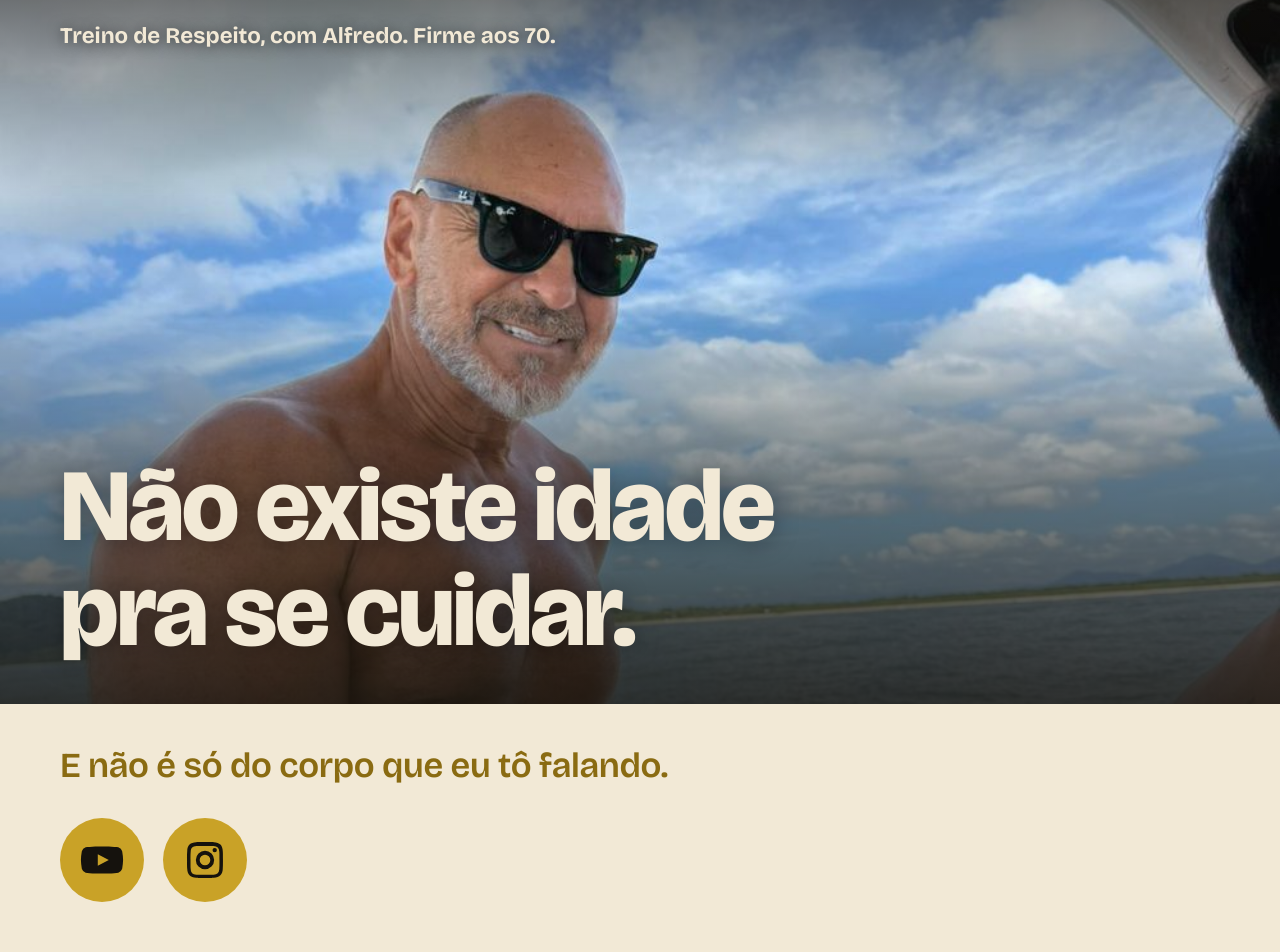
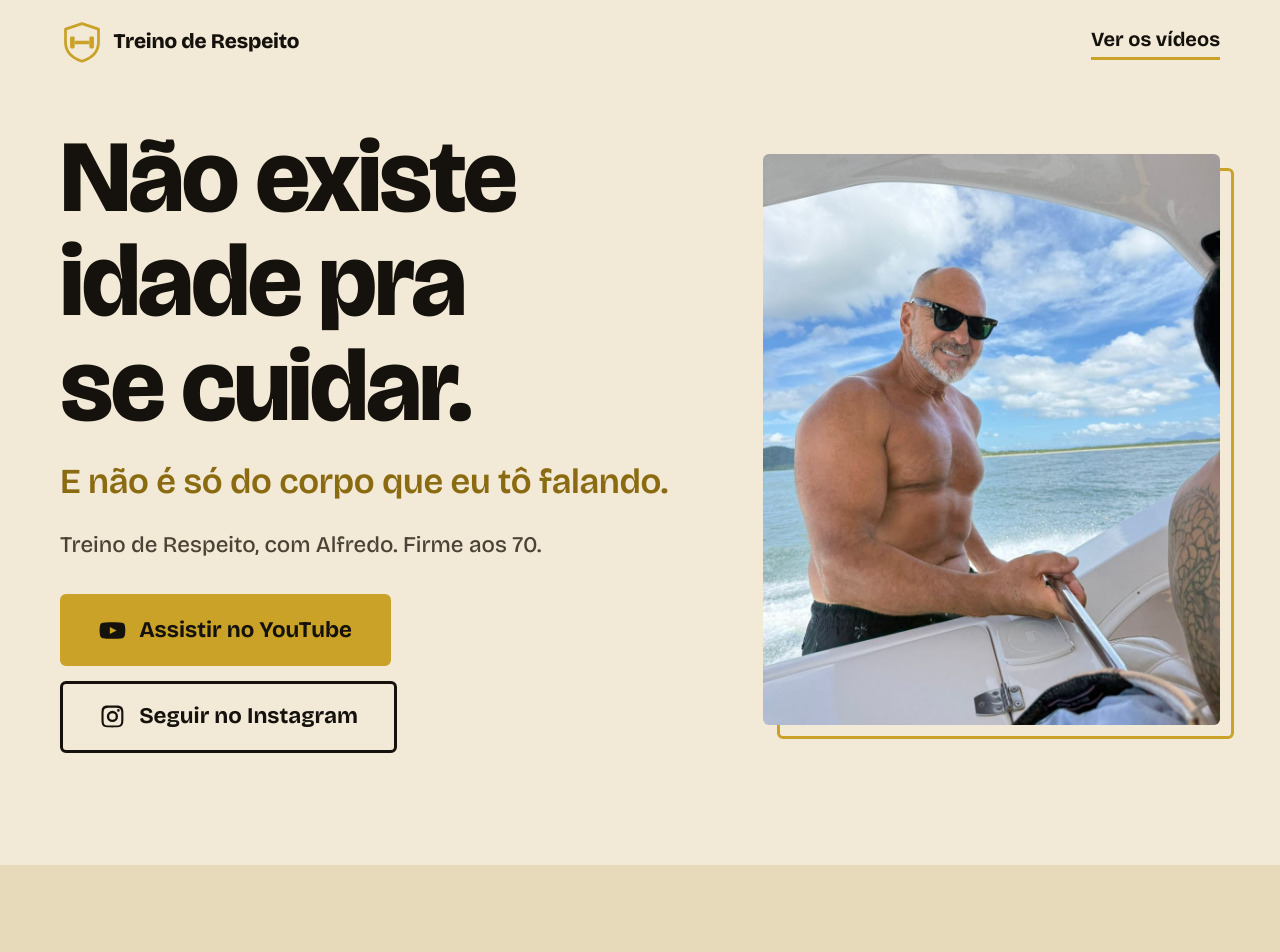
Before and after one commit to ByTech-3/ByTech-3-treino-de-respeito, a plain HTML site: page index.html in a window 1280 px wide. Shown: the top 952 px of the page. Drawn offline with nearby package versions, Linux system fonts and the light colour scheme; no server answers.

Commit message:
Volta à abertura original (cabeçalho, frase à esquerda, foto à direita, botões)
Desfaz o modelo 4 com as logos.

Co-Authored-By: Claude Fable 5.1 <noreply@anthropic.com>
Claude-Session: https://claude.ai/code/session_01MMuTZispBeiFGdaosDBEin

```diff
--- a/estilo.css
+++ b/estilo.css
@@ -73,42 +73,41 @@ ul { margin: 0; padding: 0; list-style: none; }
 .botao--vazado:hover { background: var(--preto); border-color: var(--preto); color: var(--areia); }
 .botao svg { width: 1.2em; height: 1.2em; flex: none; }
 
-/* Abertura: foto de borda a borda, assinatura em cima e manchete dentro da foto */
-.abertura { padding-block: 0 var(--bloco); }
-.abertura__capa { position: relative; margin: 0; }
-.abertura__capa img { width: 100%; aspect-ratio: 4 / 5; object-fit: cover; object-position: 50% 30%; display: block; }
-.abertura__capa::before {   /* escurece o topo (assinatura) e a base (manchete) para o texto ler bem */
-  content: ""; position: absolute; inset: 0; pointer-events: none;
-  background:
-    linear-gradient(to bottom, rgba(21,18,13,.55) 0%, rgba(21,18,13,0) 28%),
-    linear-gradient(to top, rgba(21,18,13,.84) 0%, rgba(21,18,13,.45) 34%, rgba(21,18,13,0) 60%);
+/* Topo */
+.topo { padding-block: 1.25rem; }
+.topo__linha { display: flex; align-items: center; justify-content: space-between; gap: 1rem; }
+.marca { display: inline-flex; align-items: center; gap: 0.6rem; text-decoration: none; font-weight: 800; font-size: clamp(1.05rem, 0.8rem + 1vw, 1.3rem); letter-spacing: -0.01em; white-space: nowrap; }
+.marca svg { width: 44px; height: 44px; flex: none; }
+.topo__link { font-weight: 700; font-size: clamp(1rem, 0.8rem + 0.8vw, 1.25rem); text-decoration: none; border-bottom: 3px solid var(--ouro); padding-bottom: 2px; white-space: nowrap; }
+.topo__link:hover { border-color: var(--preto); }
+
+/* Abertura */
+.abertura { padding-block: clamp(1.5rem, 1rem + 2vw, 3.5rem) var(--bloco); }
+.abertura__grade { display: grid; gap: 2rem; align-items: center; }
+.abertura__foto { margin: 0; }
+.moldura { position: relative; display: block; }
+.moldura img { aspect-ratio: 4 / 5; width: 100%; object-fit: cover; border-radius: var(--raio); }
+.moldura::after {           /* moldura dourada deslocada: o detalhe "chique" */
+  content: ""; position: absolute; inset: 0; transform: translate(14px, 14px);
+  border: 3px solid var(--ouro); border-radius: var(--raio); pointer-events: none; z-index: -1;
 }
-.abertura__sobre { position: absolute; inset: 0; display: flex; flex-direction: column; justify-content: space-between; padding-block: 1.2rem clamp(1.2rem, 1rem + 2vw, 2.5rem); }
-.abertura__assinatura { color: var(--areia); font-weight: 700; text-shadow: 0 1px 14px rgba(0,0,0,.6); }
-.abertura__sobre .manchete { color: var(--areia); max-width: 14ch; text-shadow: 0 2px 24px rgba(0,0,0,.35); }
 .manchete { font-size: var(--t-manchete); }
-.abertura__texto { padding-top: clamp(1.5rem, 1rem + 2vw, 2.5rem); }
+.manchete + .sub { margin-top: 0.6em; }
 .sub { font-size: var(--t-grande); font-weight: 600; line-height: 1.2; color: var(--ouro-fundo); letter-spacing: -0.01em; text-wrap: balance; }
+.assinatura { margin-top: 1.6rem; font-weight: 500; color: var(--preto-suave); }
+.acoes { display: flex; flex-wrap: wrap; gap: 0.9rem; margin-top: 2rem; }
+.acoes .botao { flex: 1 1 260px; }
 
-/* Logos clicáveis: círculos dourados grandes, fáceis de tocar */
-.redes { display: flex; gap: 1.2rem; margin-top: 2rem; }
-.rede {
-  display: inline-flex; align-items: center; justify-content: center;
-  width: 84px; height: 84px; border-radius: 50%;
-  background: var(--ouro); color: var(--preto);
-  transition: background 150ms ease, transform 150ms ease;
-}
-.rede svg { width: 44px; height: 44px; }
-.rede:hover { background: var(--ouro-escuro); }
-.rede:active { transform: translateY(1px); }
-
-/* Entrada da manchete: a única animação da página */
+/* Entrada do título: a única animação da página */
 @keyframes subir { from { transform: translateY(16px); opacity: 0.35; } to { transform: none; opacity: 1; } }
-.abertura__sobre .manchete { animation: subir 700ms cubic-bezier(0.2, 0.7, 0.2, 1) both; }
+.abertura__texto > * { animation: subir 700ms cubic-bezier(0.2, 0.7, 0.2, 1) both; }
+.abertura__texto > :nth-child(2) { animation-delay: 90ms; }
+.abertura__texto > :nth-child(3) { animation-delay: 180ms; }
+.abertura__texto > :nth-child(4) { animation-delay: 270ms; }
 @media (prefers-reduced-motion: reduce) {
   html { scroll-behavior: auto; }
-  .abertura__sobre .manchete { animation: none; }
-  .botao, .rede, .video__capa img { transition: none; }
+  .abertura__texto > * { animation: none; }
+  .botao, .video__capa img { transition: none; }
 }
 
 /* Faixas e títulos de seção */
@@ -170,10 +169,9 @@ ul { margin: 0; padding: 0; list-style: none; }
   .sobre { grid-template-columns: 5fr 7fr; gap: 3.5rem; }
   .rodape__linha { grid-template-columns: 1fr auto; align-items: baseline; }
 }
-@media (min-width: 760px) {
-  .abertura__capa img { aspect-ratio: 16 / 9; max-height: 88vh; object-position: 50% 25%; }
-}
 @media (min-width: 980px) {
+  .abertura__grade { grid-template-columns: 7fr 5fr; gap: 4rem; }
+  .abertura__foto { order: 2; }
   .videos { grid-template-columns: repeat(3, 1fr); }
   .vida { grid-template-columns: repeat(4, 1fr); gap: 1.6rem; }
   .acoes .botao { flex: 0 1 auto; min-width: 260px; }
--- a/index.html
+++ b/index.html
@@ -19,21 +19,37 @@
 </head>
 <body>
 
+<header class="topo">
+  <div class="miolo topo__linha">
+    <a class="marca" href="#" aria-label="Treino de Respeito, início">
+      <svg viewBox="0 0 48 48" aria-hidden="true"><path d="M24 4 42 10v14c0 12-9 18-18 21C15 42 6 36 6 24V10z" fill="none" stroke="#C9A227" stroke-width="3" stroke-linejoin="round"/><rect x="16" y="22.5" width="16" height="4" rx="1" fill="#C9A227"/><rect x="11" y="18" width="5" height="13" rx="1.5" fill="#C9A227"/><rect x="32" y="18" width="5" height="13" rx="1.5" fill="#C9A227"/></svg>
+      <span>Treino de Respeito</span>
+    </a>
+    <a class="topo__link" href="#videos">Ver os vídeos</a>
+  </div>
+</header>
+
 <main>
   <section class="abertura">
-    <figure class="abertura__capa">
-      <img src="fotos/capa.jpg" width="1000" height="1250" alt="Alfredo sorrindo na lancha, de óculos escuros, com o mar e o céu azul ao fundo." fetchpriority="high">
-      <div class="miolo abertura__sobre">
-        <p class="abertura__assinatura">Treino de Respeito, com Alfredo. Firme aos 70.</p>
+    <div class="miolo abertura__grade">
+      <div class="abertura__texto">
         <h1 class="manchete">Não existe idade pra se cuidar.</h1>
+        <p class="sub">E não é só do corpo que eu tô falando.</p>
+        <p class="assinatura">Treino de Respeito, com Alfredo. Firme aos 70.</p>
+        <div class="acoes">
+          <a class="botao" data-link="youtube" href="https://www.youtube.com/@alfredoluizbertoli" target="_blank" rel="noopener">
+            <svg viewBox="0 0 24 24" aria-hidden="true"><path fill="currentColor" d="M23 7.2a3 3 0 0 0-2.1-2.1C19 4.6 12 4.6 12 4.6s-7 0-8.9.5A3 3 0 0 0 1 7.2 31 31 0 0 0 .5 12 31 31 0 0 0 1 16.8a3 3 0 0 0 2.1 2.1c1.9.5 8.9.5 8.9.5s7 0 8.9-.5a3 3 0 0 0 2.1-2.1 31 31 0 0 0 .5-4.8 31 31 0 0 0-.5-4.8ZM9.7 15.1V8.9l6 3.1-6 3.1Z"/></svg>
+            Assistir no YouTube
+          </a>
+          <a class="botao botao--vazado" data-link="instagram" href="https://www.instagram.com/bertolialfredo" target="_blank" rel="noopener">
+            <svg viewBox="0 0 24 24" aria-hidden="true"><path fill="currentColor" d="M12 2.2c3.2 0 3.6 0 4.8.1 3.2.1 4.8 1.7 4.9 4.9.1 1.3.1 1.6.1 4.8s0 3.6-.1 4.8c-.1 3.2-1.7 4.8-4.9 4.9-1.3.1-1.6.1-4.8.1s-3.6 0-4.8-.1c-3.3-.1-4.8-1.7-4.9-4.9C2.2 15.6 2.2 15.2 2.2 12s0-3.6.1-4.8C2.4 3.9 4 2.4 7.2 2.3 8.4 2.2 8.8 2.2 12 2.2Zm0 2.1c-3.1 0-3.5 0-4.7.1-2.1.1-3 1.1-3.1 3.1-.1 1.2-.1 1.6-.1 4.7s0 3.5.1 4.7c.1 2 1 3 3.1 3.1 1.2.1 1.6.1 4.7.1s3.5 0 4.7-.1c2-.1 3-1.1 3.1-3.1.1-1.2.1-1.6.1-4.7s0-3.5-.1-4.7c-.1-2-1.1-3-3.1-3.1-1.2-.1-1.6-.1-4.7-.1Zm0 2.7a5 5 0 1 1 0 10 5 5 0 0 1 0-10Zm0 2.1a2.9 2.9 0 1 0 0 5.8 2.9 2.9 0 0 0 0-5.8Zm5.3-3.7a1.2 1.2 0 1 1 0 2.4 1.2 1.2 0 0 1 0-2.4Z"/></svg>
+            Seguir no Instagram
+          </a>
+        </div>
       </div>
-    </figure>
-    <div class="miolo abertura__texto">
-      <p class="sub">E não é só do corpo que eu tô falando.</p>
-      <ul class="redes">
-        <li><a class="rede" data-link="youtube" href="https://www.youtube.com/@alfredoluizbertoli" target="_blank" rel="noopener" aria-label="Assistir no YouTube" title="Assistir no YouTube"><svg viewBox="0 0 24 24" aria-hidden="true"><path fill="currentColor" d="M23 7.2a3 3 0 0 0-2.1-2.1C19 4.6 12 4.6 12 4.6s-7 0-8.9.5A3 3 0 0 0 1 7.2 31 31 0 0 0 .5 12 31 31 0 0 0 1 16.8a3 3 0 0 0 2.1 2.1c1.9.5 8.9.5 8.9.5s7 0 8.9-.5a3 3 0 0 0 2.1-2.1 31 31 0 0 0 .5-4.8 31 31 0 0 0-.5-4.8ZM9.7 15.1V8.9l6 3.1-6 3.1Z"/></svg></a></li>
-        <li><a class="rede" data-link="instagram" href="https://www.instagram.com/bertolialfredo" target="_blank" rel="noopener" aria-label="Seguir no Instagram" title="Seguir no Instagram"><svg viewBox="0 0 24 24" aria-hidden="true"><path fill="currentColor" d="M12 2.2c3.2 0 3.6 0 4.8.1 3.2.1 4.8 1.7 4.9 4.9.1 1.3.1 1.6.1 4.8s0 3.6-.1 4.8c-.1 3.2-1.7 4.8-4.9 4.9-1.3.1-1.6.1-4.8.1s-3.6 0-4.8-.1c-3.3-.1-4.8-1.7-4.9-4.9C2.2 15.6 2.2 15.2 2.2 12s0-3.6.1-4.8C2.4 3.9 4 2.4 7.2 2.3 8.4 2.2 8.8 2.2 12 2.2Zm0 2.1c-3.1 0-3.5 0-4.7.1-2.1.1-3 1.1-3.1 3.1-.1 1.2-.1 1.6-.1 4.7s0 3.5.1 4.7c.1 2 1 3 3.1 3.1 1.2.1 1.6.1 4.7.1s3.5 0 4.7-.1c2-.1 3-1.1 3.1-3.1.1-1.2.1-1.6.1-4.7s0-3.5-.1-4.7c-.1-2-1.1-3-3.1-3.1-1.2-.1-1.6-.1-4.7-.1Zm0 2.7a5 5 0 1 1 0 10 5 5 0 0 1 0-10Zm0 2.1a2.9 2.9 0 1 0 0 5.8 2.9 2.9 0 0 0 0-5.8Zm5.3-3.7a1.2 1.2 0 1 1 0 2.4 1.2 1.2 0 0 1 0-2.4Z"/></svg></a></li>
-      </ul>
+      <figure class="abertura__foto">
+        <span class="moldura"><img src="fotos/capa.jpg" width="1000" height="1250" alt="Alfredo sorrindo na lancha, de óculos escuros, com o mar e o céu azul ao fundo." fetchpriority="high"></span>
+      </figure>
     </div>
   </section>
 
```
Also changed, not shown: 1 other file.
